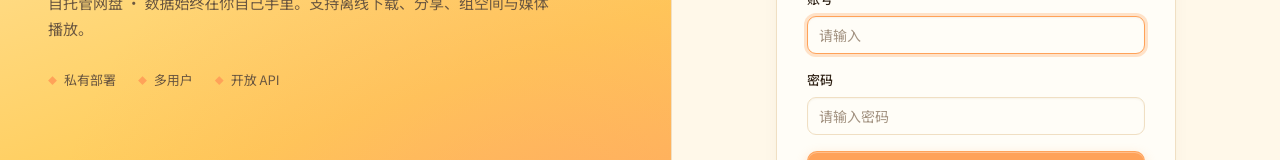
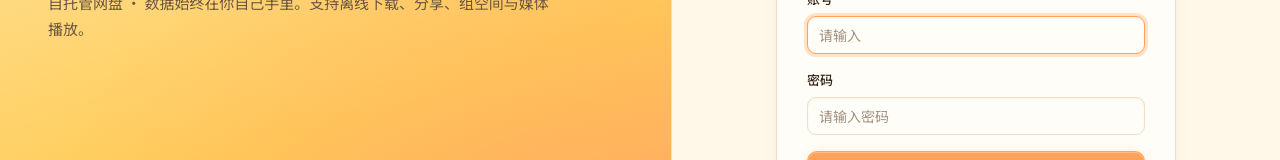
Before and after one commit to ovonvm/carp, a Vue app in the folder web/: page /login in a window 1280 px wide. Shown: the part 330-490 px from the top of the page. Built offline with nearby package versions, Linux system fonts and the light colour scheme; no server answers.

Commit message:
feat(login): remove static 私有部署/多用户/开放 API badges

```diff
--- a/web/src/views/LoginView.vue
+++ b/web/src/views/LoginView.vue
@@ -106,7 +106,6 @@ async function submit(): Promise<void> {
   }
 }
 
-const features = ['私有部署', '多用户', '开放 API']
 </script>
 
 <template>
@@ -127,10 +126,6 @@ const features = ['私有部署', '多用户', '开放 API']
           </h1>
           <p class="brand-subtitle">{{ site.loginSubtitle }}</p>
         </div>
-
-        <ul class="brand-points">
-          <li v-for="point in features" :key="point">{{ point }}</li>
-        </ul>
       </section>
 
       <section class="form-panel">
@@ -282,26 +277,6 @@ const features = ['私有部署', '多用户', '开放 API']
   color: var(--color-ink-soft);
 }
 
-.brand-points {
-  margin-top: auto;
-  display: flex;
-  flex-wrap: wrap;
-  gap: 22px;
-  margin: 0;
-  padding: 0;
-  list-style: none;
-  font-size: var(--fs-sm);
-  color: var(--color-ink-soft);
-}
-
-.brand-points li::before {
-  content: '◆';
-  margin-right: 7px;
-  color: var(--color-primary);
-  font-size: 9px;
-  vertical-align: 1px;
-}
-
 .form-panel {
   display: grid;
   place-items: center;
```
